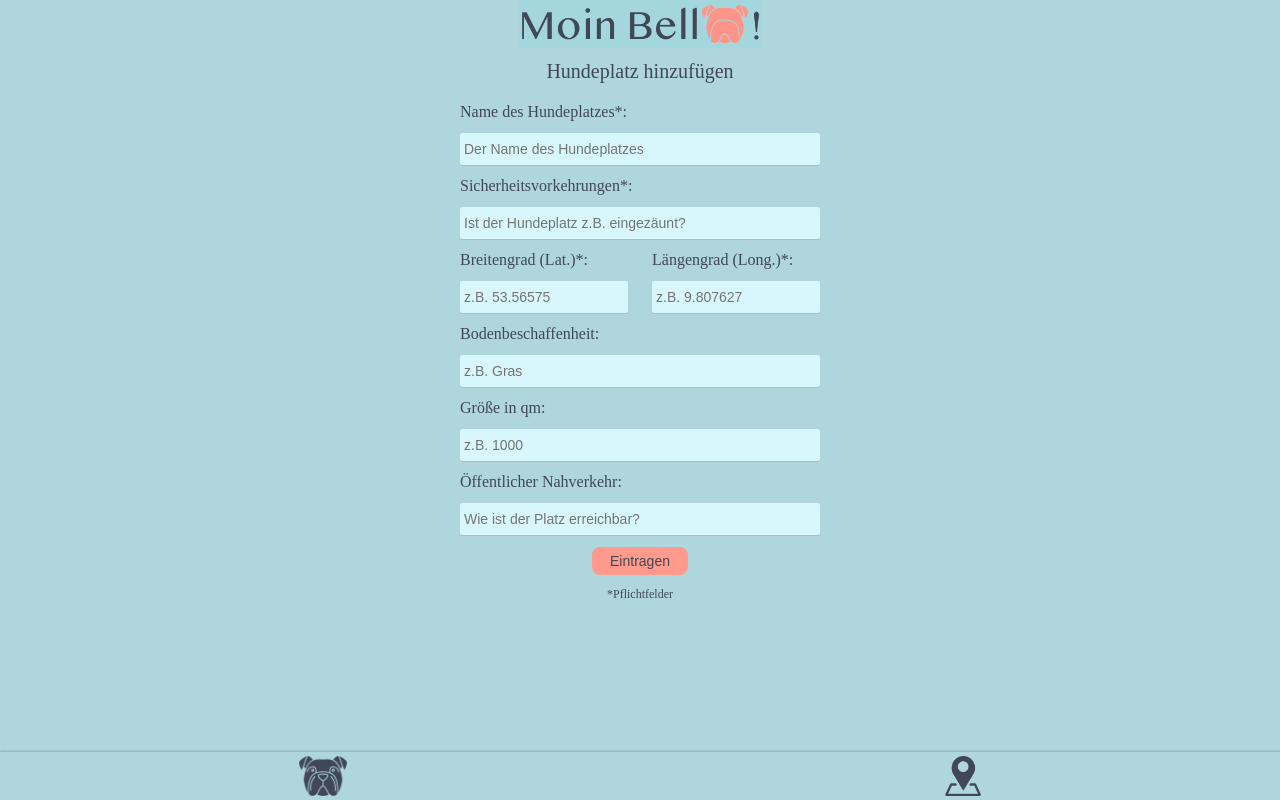
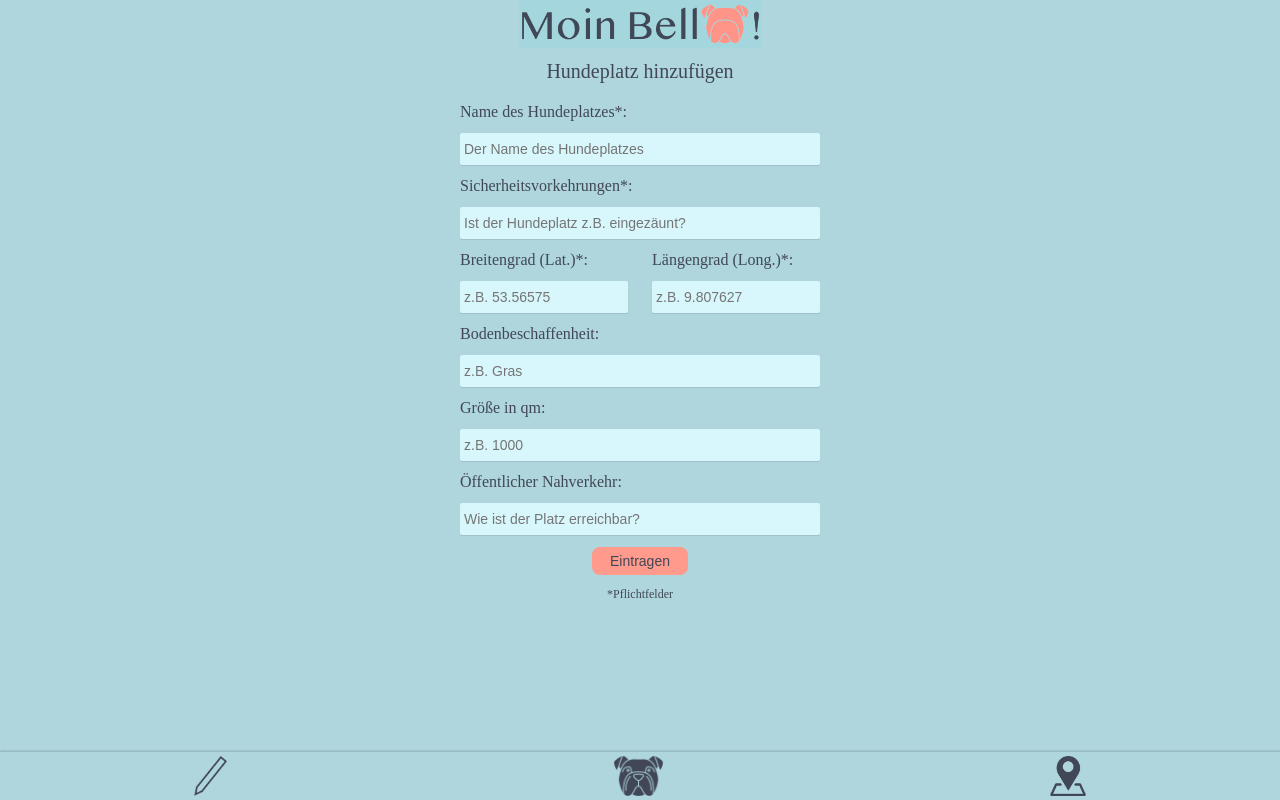
Before and after one commit to angelinakropmanns/moinbella, a React (Create React App) app: page /create-place in a window 1280 px wide. Built offline with nearby package versions, Linux system fonts and the light colour scheme.

Commit message:
basic changes

```diff
--- a/src/components/CreateIcon/CreateIcon.js
+++ b/src/components/CreateIcon/CreateIcon.js
@@ -18,4 +18,7 @@ const LinkStyled = styled(NavLink)`
     height: 40px;
     width: auto;
   }
+  &.selected {
+    filter: invert(50%);
+  }
 `
--- a/src/components/Navigation/Navigation.js
+++ b/src/components/Navigation/Navigation.js
@@ -1,11 +1,15 @@
 import React from 'react'
 import styled from 'styled-components/macro'
+import CreateIcon from '../CreateIcon/CreateIcon'
 import ProfileIcon from '../ProfileIcon/ProfileIcon'
 import MapsIcon from '../MapsIcon/MapsIcon'
 
 export default function Navigation() {
   return (
     <NavigationStyled>
+      <CreateIconStyled>
+        <CreateIcon />
+      </CreateIconStyled>
       <ProfileIconStyled>
         <ProfileIcon />
       </ProfileIconStyled>
@@ -24,6 +28,10 @@ const NavigationStyled = styled.footer`
   margin: 0;
 `
 
+const CreateIconStyled = styled.span`
+  margin-top: 4px;
+`
+
 const ProfileIconStyled = styled.span`
   margin-top: 4px;
 `
--- a/src/components/Profile.js
+++ b/src/components/Profile.js
@@ -77,8 +77,8 @@ const ProfileStyled = styled.section`
     margin: 0 0 4px 0;
   }
   img {
-    width: 100%;
-    height: auto;
+    max-width: 100%;
+    max-height: auto;
   }
   .about {
     grid-column: 1/3;
--- a/src/pages/CreatePlacePage.js
+++ b/src/pages/CreatePlacePage.js
@@ -121,6 +121,14 @@ const FormStyled = styled.form`
   text-align: left;
   width: 360px;
   margin: 20px auto 0 auto;
+  input[type='number']::-webkit-inner-spin-button,
+  input[type='number']::-webkit-outer-spin-button {
+    -webkit-appearance: none;
+    margin: 0;
+  }
+  input[type='number'] {
+    -moz-appearance: textfield;
+  }
 `
 
 const InputStyled = styled.input`
```
Also changed, not shown: 1 other file (tests, documents, lock files or other folders).
